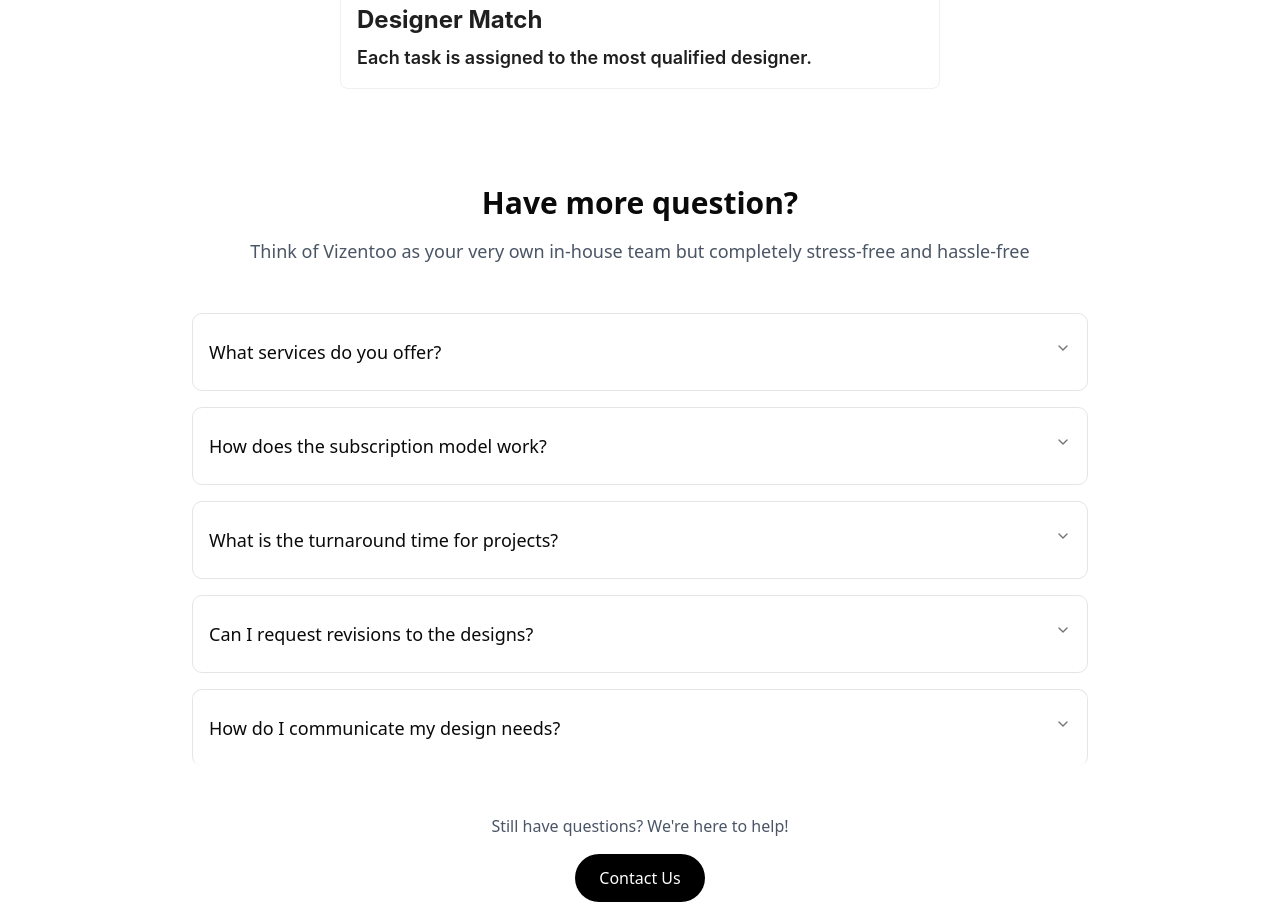
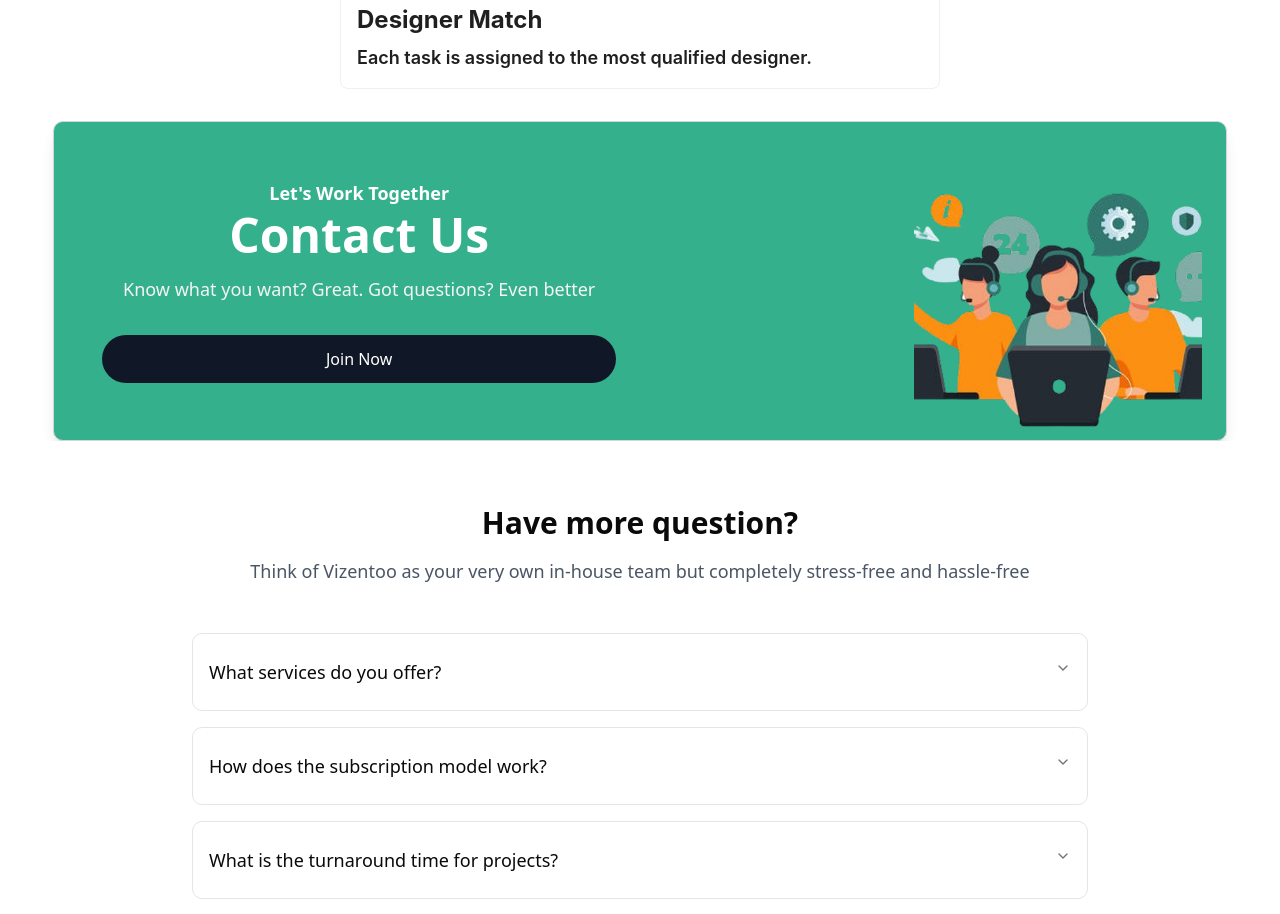
Before and after one commit to Hamza-Yaseen1/Vizentoo, a Next.js app: page / in a window 1280 px wide. Shown: the part 7660-8574 px from the top of the page. Built offline with nearby package versions, Linux system fonts and the light colour scheme.

Commit message:
Add MainCard component

```diff
--- /dev/null
+++ b/src/app/Components/maincard.tsx
@@ -0,0 +1,38 @@
+import "../globals.css";
+function MainCard() {
+  return (
+    <>
+      <div
+        style={{ backgroundColor: "#34b18c" }}
+        className=" flex flex-col lg:flex-row justify-between items-center h-auto lg:h-80 w-11/12 mx-auto  rounded-lg border border-gray-300 shadow-lg p-6"
+      >
+        {/* Text Section */}
+        <div className="text-center p-6 lg:w-1/2 w-full rounded-lg flex flex-col justify-between">
+          <h3 className="text-lg font-semibold text-white">
+            Let&apos;s Work Together
+          </h3>
+          <h1 className="text-3xl lg:text-5xl font-bold text-white pt-2 leading-10">
+            Contact Us
+          </h1>
+          <p className="text-lg text-zinc-100 pt-5 p-3 leading-7">
+            Know what you want? Great. Got questions? Even better{" "}
+          </p>
+          <button className="btn px-6 py-3 bg-gray-900 text-white font-medium rounded-4xl mt-5 hover:bg-gray-800 transition">
+            Join Now
+          </button>
+        </div>
+
+        {/* Image Section */}
+        <div className="offerCard  h-72 lg:h-80 w-full lg:w-auto flex items-center justify-center mt-6 lg:mt-0 ">
+          <img
+            src="/images/pic10-removebg-preview 1.png"
+            alt="Fitness Training"
+            className=" h-64  lg:h-72 w-64 lg:w-72 object-cover sm:mt-7 sm:h-80 sm:w-80"
+          />
+        </div>
+      </div>
+    </>
+  );
+}
+
+export default MainCard;
--- a/src/app/globals.css
+++ b/src/app/globals.css
@@ -3,6 +3,7 @@
 @plugin "tailwindcss-animate";
 
 @custom-variant dark (&:is(.dark *));
+
 
 .hero{
 
--- a/src/app/page.tsx
+++ b/src/app/page.tsx
@@ -5,6 +5,7 @@ import Footer from "./Components/footer";
 import Hero from "./Components/hero";
 import Hero2 from "./Components/hero2";
 import Hero3 from "./Components/hero3";
+import MainCard from "./Components/maincard";
 import Questions from "./Components/Questions";
 import Services from "./Components/services";
 
@@ -17,6 +18,7 @@ export default function Home() {
     <Services/>
     <Hero3/>
     <CardV/>
+    <MainCard/>
     <Questions/>
     <Footer/>
     </>
```
Also changed, not shown: public/images/pic10-removebg-preview 1.png (added).
